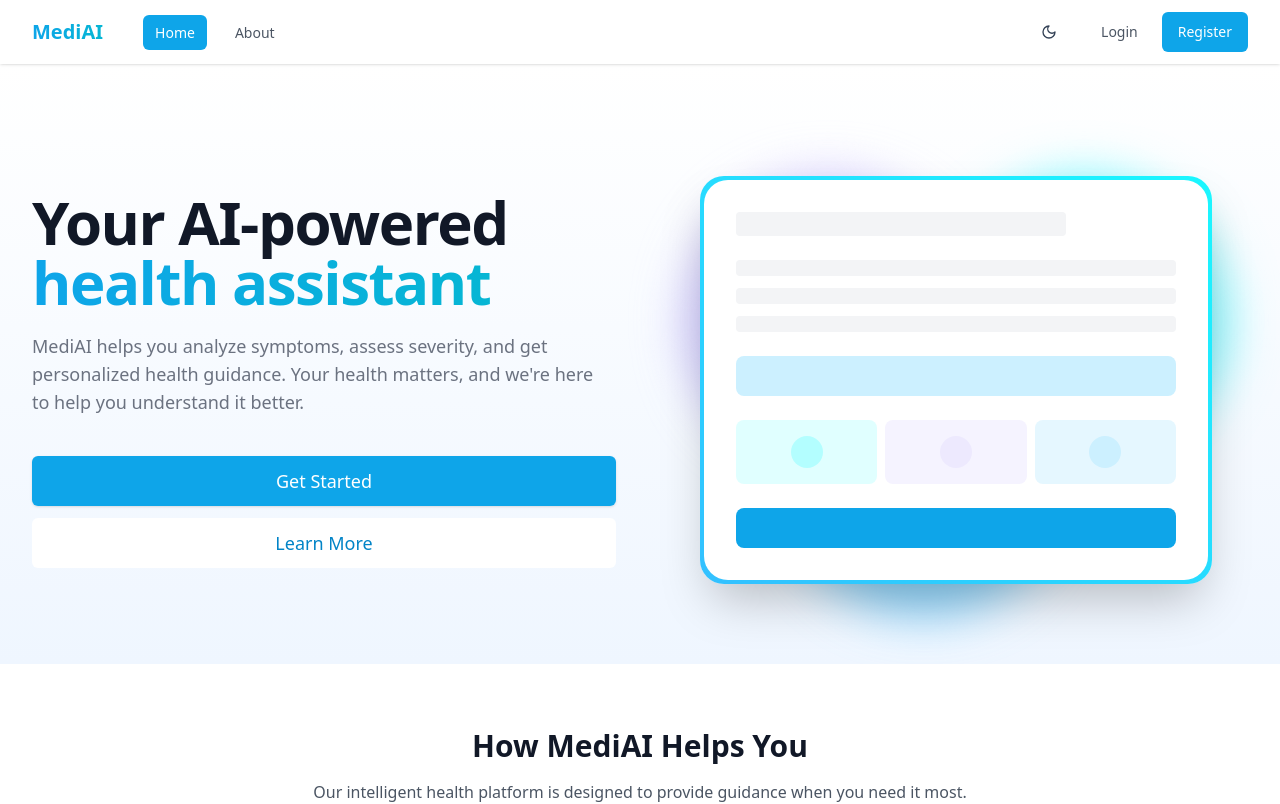
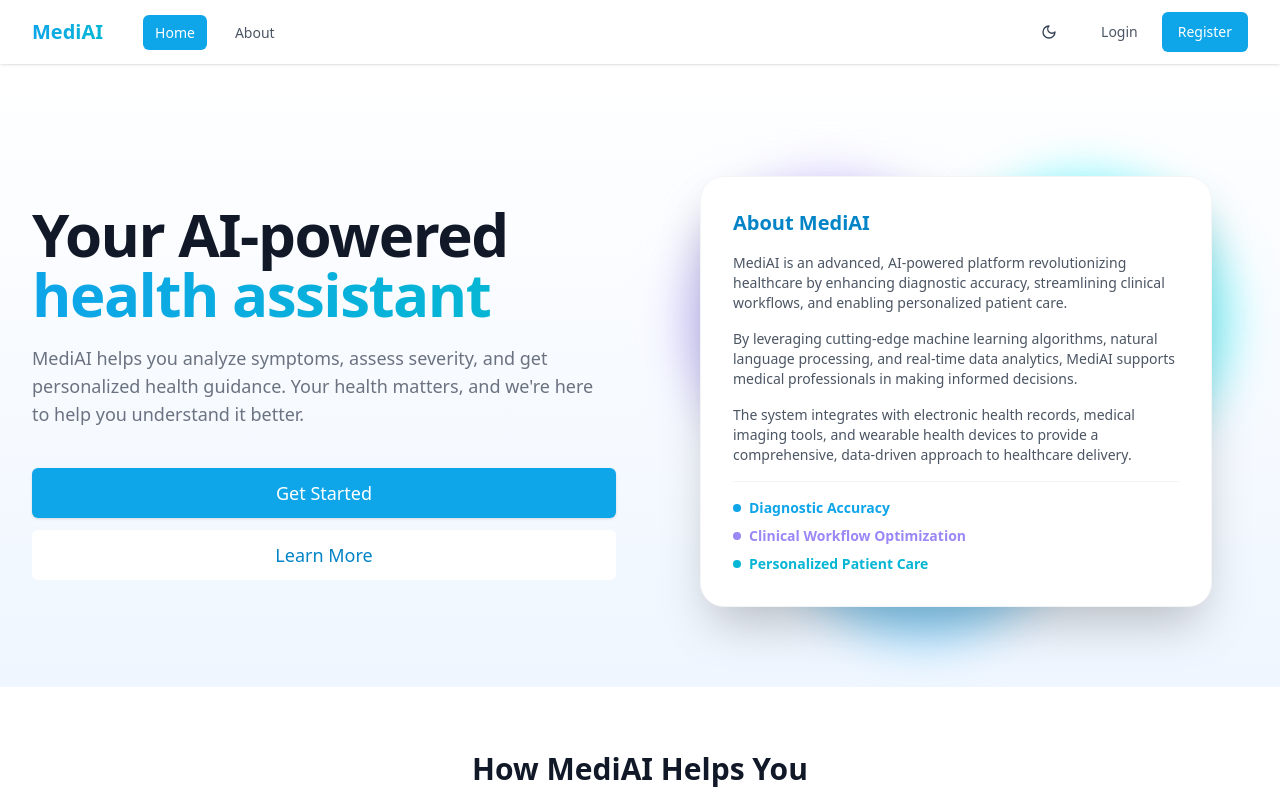
Before and after one commit to mohammadraheem786/medi-ai-guidance-hub, a React (Vite) app: page / in a window 1280 px wide. Shown: the top 804 px of the page. Built offline with nearby package versions, Linux system fonts and the light colour scheme.

Commit message:
feat: Add project information to home page
Adds project details to the home page, providing information about MediAI's features and benefits.

```diff
--- a/src/components/Hero.tsx
+++ b/src/components/Hero.tsx
@@ -150,67 +150,68 @@ const Hero = () => {
                 }}
               />
 
-              {/* Main content */}
-              <div className="relative">
+              {/* Main content - Updated to show project information */}
               <motion.div
-                  className="w-full h-full bg-gradient-to-tr from-medical-400 to-teal-400 dark:from-medical-500 dark:to-teal-500 rounded-3xl shadow-2xl p-1"
+                className="relative z-10"
                 whileHover={{ scale: 1.02 }}
                 transition={{ type: "spring", stiffness: 300 }}
               >
-                  <div className="bg-white dark:bg-gray-800 rounded-3xl p-8 h-full">
-                    <div className="space-y-6">
+                <div className="bg-white dark:bg-gray-800 rounded-3xl shadow-2xl p-8 border border-gray-100 dark:border-gray-700">
+                  <motion.h3
+                    className="text-xl font-bold mb-4 text-medical-600 dark:text-medical-400"
+                    initial={{ opacity: 0 }}
+                    animate={{ opacity: 1 }}
+                    transition={{ delay: 0.5 }}
+                  >
+                    About MediAI
+                  </motion.h3>
+
                   <motion.div
-                        className="h-6 bg-gray-100 dark:bg-gray-700 rounded w-3/4"
-                        whileHover={{ width: "85%" }}
-                      />
-                      <div className="space-y-3">
+                    className="space-y-4 text-sm text-gray-600 dark:text-gray-300"
+                    initial={{ opacity: 0 }}
+                    animate={{ opacity: 1 }}
+                    transition={{ delay: 0.7 }}
+                  >
+                    <p>
+                      MediAI is an advanced, AI-powered platform revolutionizing healthcare by
+                      enhancing diagnostic accuracy, streamlining clinical workflows, and enabling
+                      personalized patient care.
+                    </p>
+
+                    <p>
+                      By leveraging cutting-edge machine learning algorithms, natural language
+                      processing, and real-time data analytics, MediAI supports medical professionals
+                      in making informed decisions.
+                    </p>
+
+                    <p>
+                      The system integrates with electronic health records, medical imaging tools,
+                      and wearable health devices to provide a comprehensive, data-driven approach
+                      to healthcare delivery.
+                    </p>
+
                     <motion.div
-                          className="h-4 bg-gray-100 dark:bg-gray-700 rounded"
-                          whileHover={{ width: "95%" }}
-                        />
-                        <motion.div
-                          className="h-4 bg-gray-100 dark:bg-gray-700 rounded"
-                          whileHover={{ width: "90%" }}
-                        />
-                        <motion.div
-                          className="h-4 bg-gray-100 dark:bg-gray-700 rounded"
-                          whileHover={{ width: "85%" }}
-                        />
+                      className="pt-4 border-t border-gray-100 dark:border-gray-700 mt-4"
+                      initial={{ opacity: 0 }}
+                      animate={{ opacity: 1 }}
+                      transition={{ delay: 0.9 }}
+                    >
+                      <div className="flex items-center gap-2 text-medical-500 dark:text-medical-400 font-semibold">
+                        <div className="w-2 h-2 bg-medical-500 dark:bg-medical-400 rounded-full"></div>
+                        Diagnostic Accuracy
                       </div>
-                      <motion.div
-                        className="h-10 bg-medical-100 dark:bg-gray-700 rounded-lg w-full"
-                        whileHover={{ backgroundColor: "#a5f3fc" }}
-                      />
-                      <div className="space-y-3">
-                        <div className="grid grid-cols-3 gap-2">
-                          <motion.div
-                            className="h-16 bg-teal-50 dark:bg-teal-900/30 rounded-lg flex items-center justify-center"
-                            whileHover={{ scale: 1.05, backgroundColor: "#a5f3fc" }}
-                          >
-                            <div className="h-8 w-8 rounded-full bg-teal-100 dark:bg-teal-700" />
+                      <div className="flex items-center gap-2 text-purple-500 dark:text-purple-400 font-semibold mt-2">
+                        <div className="w-2 h-2 bg-purple-500 dark:bg-purple-400 rounded-full"></div>
+                        Clinical Workflow Optimization
+                      </div>
+                      <div className="flex items-center gap-2 text-teal-500 dark:text-teal-400 font-semibold mt-2">
+                        <div className="w-2 h-2 bg-teal-500 dark:bg-teal-400 rounded-full"></div>
+                        Personalized Patient Care
+                      </div>
                     </motion.div>
-                          <motion.div
-                            className="h-16 bg-purple-50 dark:bg-purple-900/30 rounded-lg flex items-center justify-center"
-                            whileHover={{ scale: 1.05, backgroundColor: "#ddd6fe" }}
-                          >
-                            <div className="h-8 w-8 rounded-full bg-purple-100 dark:bg-purple-700" />
-                          </motion.div>
-                          <motion.div
-                            className="h-16 bg-medical-50 dark:bg-medical-900/30 rounded-lg flex items-center justify-center"
-                            whileHover={{ scale: 1.05, backgroundColor: "#a5f3fc" }}
-                          >
-                            <div className="h-8 w-8 rounded-full bg-medical-100 dark:bg-medical-700" />
                   </motion.div>
                 </div>
-                      </div>
-                      <motion.div
-                        className="h-10 bg-medical-500 dark:bg-medical-600 rounded-lg w-full"
-                        whileHover={{ scale: 1.02 }}
-                      />
-                    </div>
-                  </div>
               </motion.div>
-              </div>
             </div>
           </motion.div>
         </motion.div>
```
Lines whose indentation alone changed are shown as unchanged.
